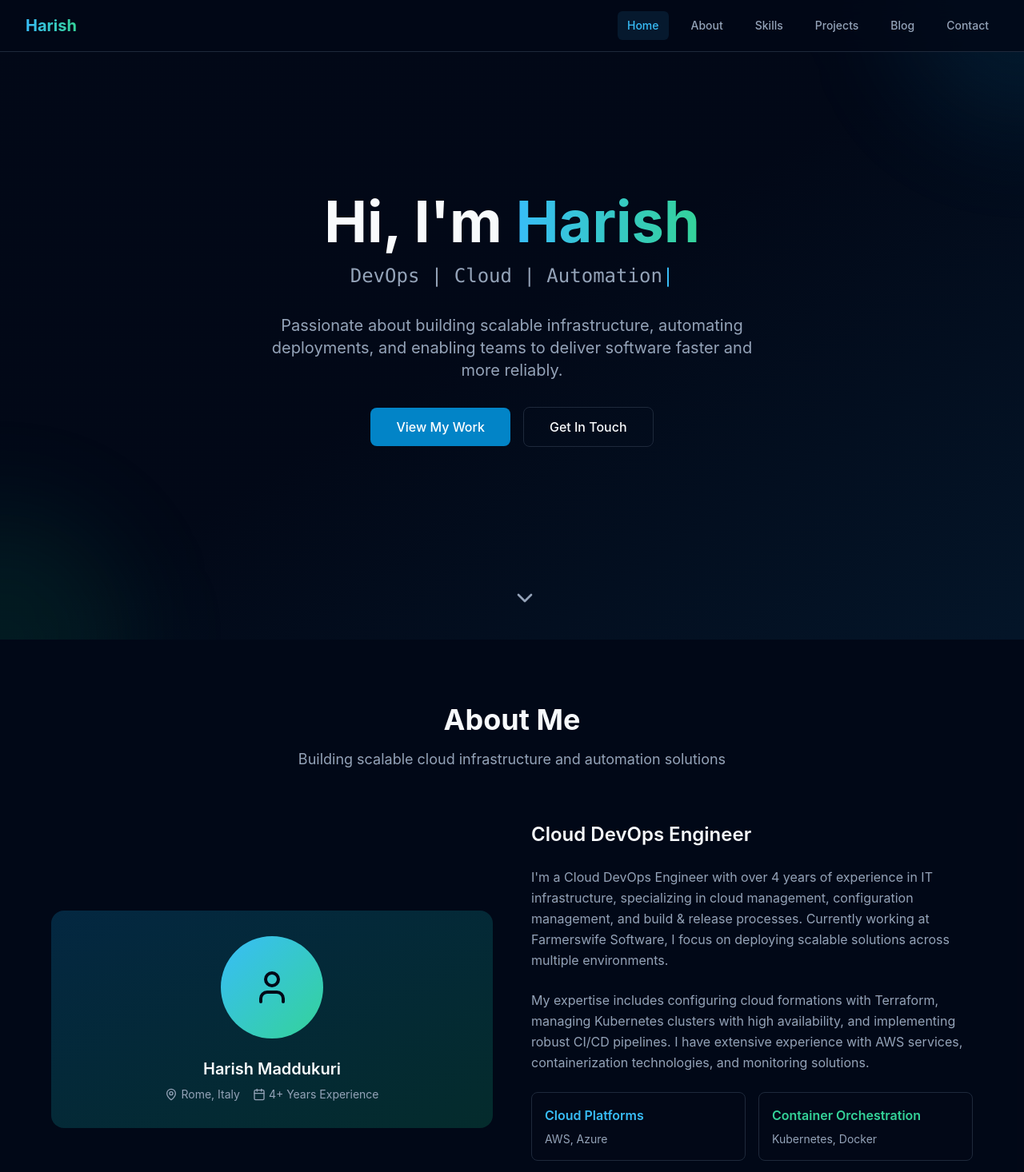
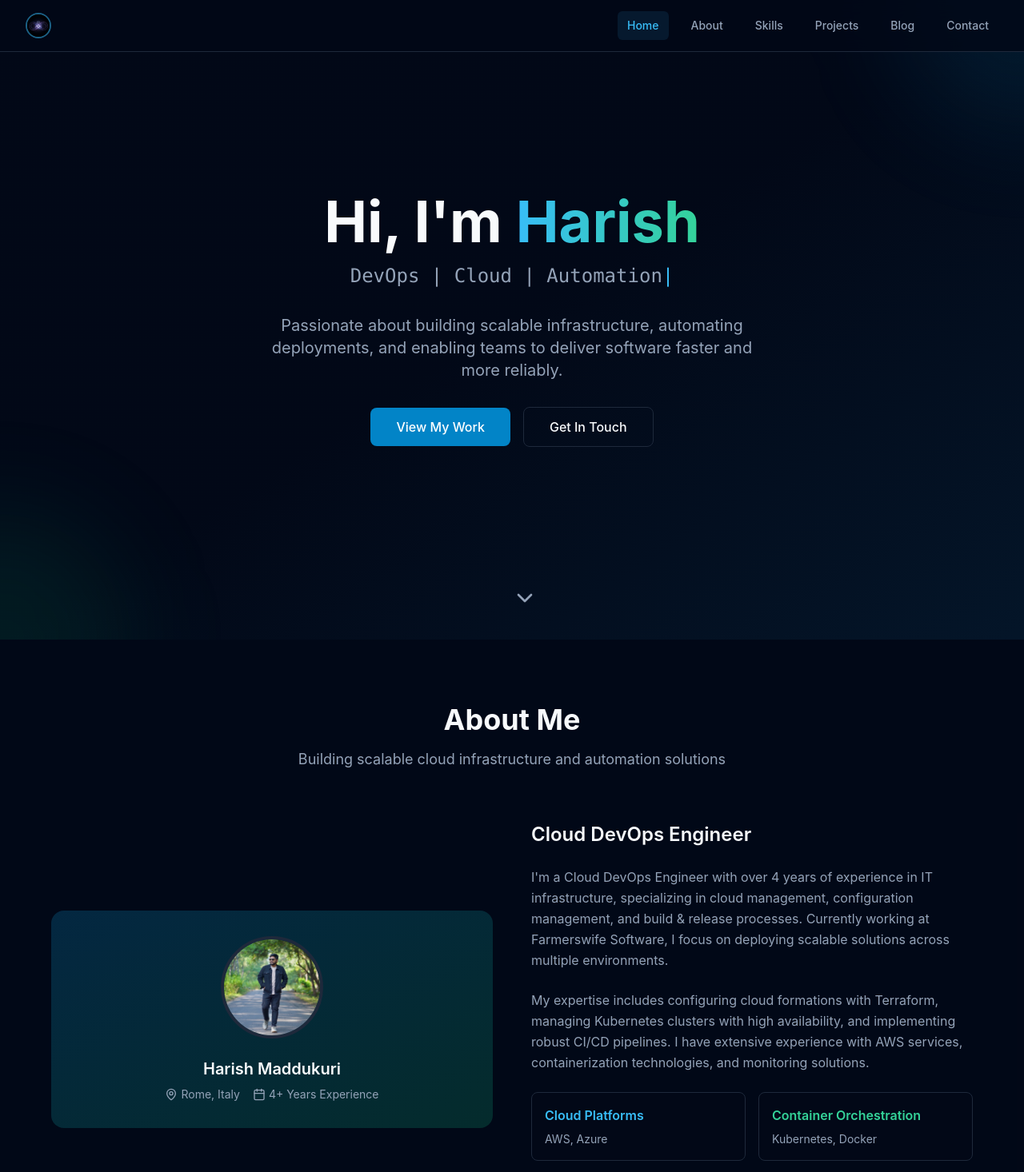
Before and after one commit to harish6984/harish6984.github.io, a React (Vite) app: page / in a window 1280 px wide. Shown: the top 1466 px of the page at 80% size. Built offline with nearby package versions, Linux system fonts and the light colour scheme.

Commit message:
Replace profile picture and icon
Replaced the profile picture with the provided image and updated the top-left icon.

```diff
--- a/src/components/About.tsx
+++ b/src/components/About.tsx
@@ -1,6 +1,6 @@
 
 import React from 'react';
-import { User, MapPin, Calendar } from 'lucide-react';
+import { MapPin, Calendar } from 'lucide-react';
 
 const About = () => {
   return (
@@ -16,8 +16,12 @@ const About = () => {
         <div className="grid lg:grid-cols-2 gap-12 items-center">
           <div className="animate-slide-in">
             <div className="bg-gradient-to-br from-devops-500/20 to-cloud-500/20 rounded-2xl p-8 mb-8">
-              <div className="w-32 h-32 bg-gradient-to-br from-devops-400 to-cloud-400 rounded-full mx-auto mb-6 flex items-center justify-center">
-                <User size={48} className="text-background" />
+              <div className="w-32 h-32 rounded-full mx-auto mb-6 overflow-hidden border-4 border-gradient-to-br from-devops-400 to-cloud-400">
+                <img
+                  src="/lovable-uploads/6dc6eed6-15d6-4629-ace5-86555e541dd8.png"
+                  alt="Harish Maddukuri"
+                  className="w-full h-full object-cover"
+                />
               </div>
               <div className="text-center">
                 <h3 className="text-xl font-semibold mb-2">Harish Maddukuri</h3>
--- a/src/components/Navigation.tsx
+++ b/src/components/Navigation.tsx
@@ -1,4 +1,3 @@
-
 import React, { useState, useEffect } from 'react';
 import { Menu, X } from 'lucide-react';
 
@@ -50,7 +49,13 @@ const Navigation = () => {
       <div className="max-w-7xl mx-auto px-4 sm:px-6 lg:px-8">
         <div className="flex justify-between items-center h-16">
           <div className="flex-shrink-0">
-            <span className="text-xl font-bold gradient-text">Harish</span>
+            <div className="w-8 h-8 rounded-full overflow-hidden border-2 border-devops-400/50">
+              <img
+                src="/lovable-uploads/0d34f9d2-3747-465f-906c-33dfed331a68.png"
+                alt="Logo"
+                className="w-full h-full object-cover"
+              />
+            </div>
           </div>
 
           {/* Desktop Navigation */}
```
Also changed, not shown: public/lovable-uploads/0d34f9d2-3747-465f-906c-33dfed331a68.png (added), public/lovable-uploads/6dc6eed6-15d6-4629-ace5-86555e541dd8.png (added).
